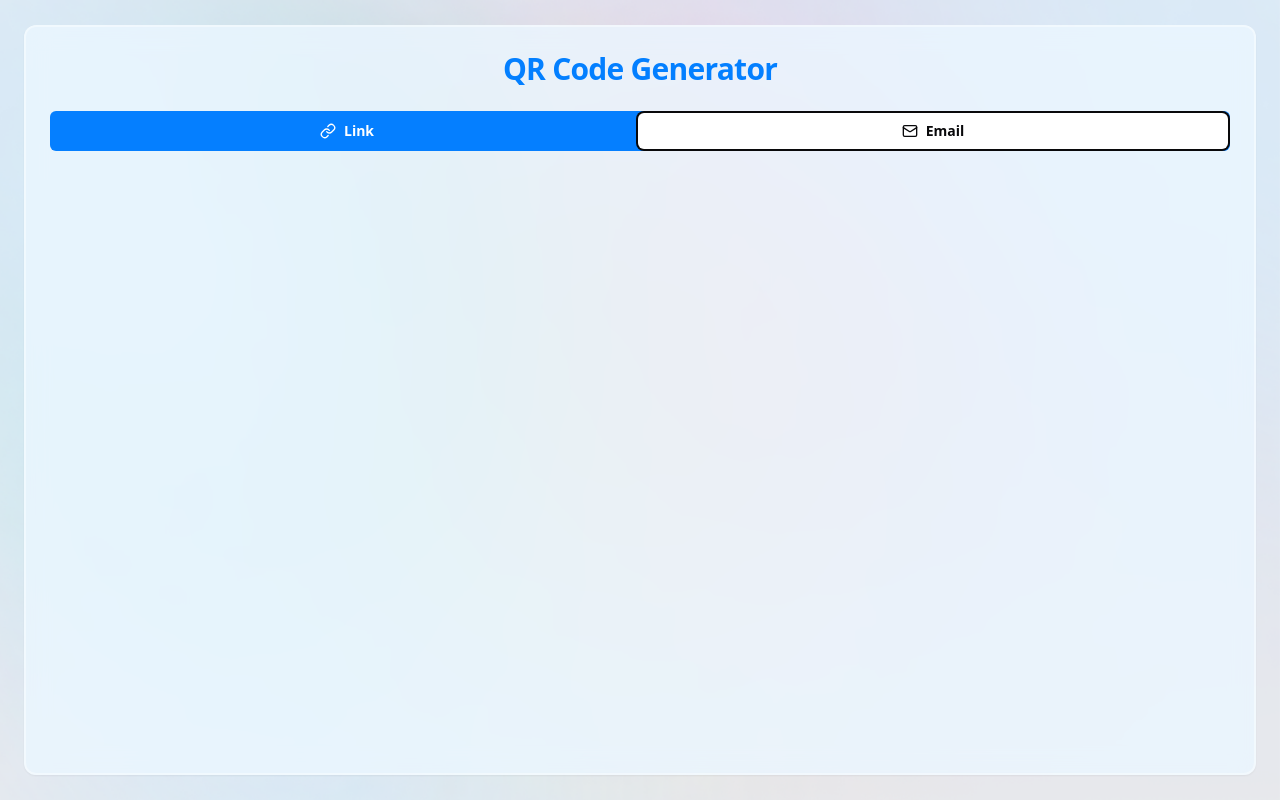
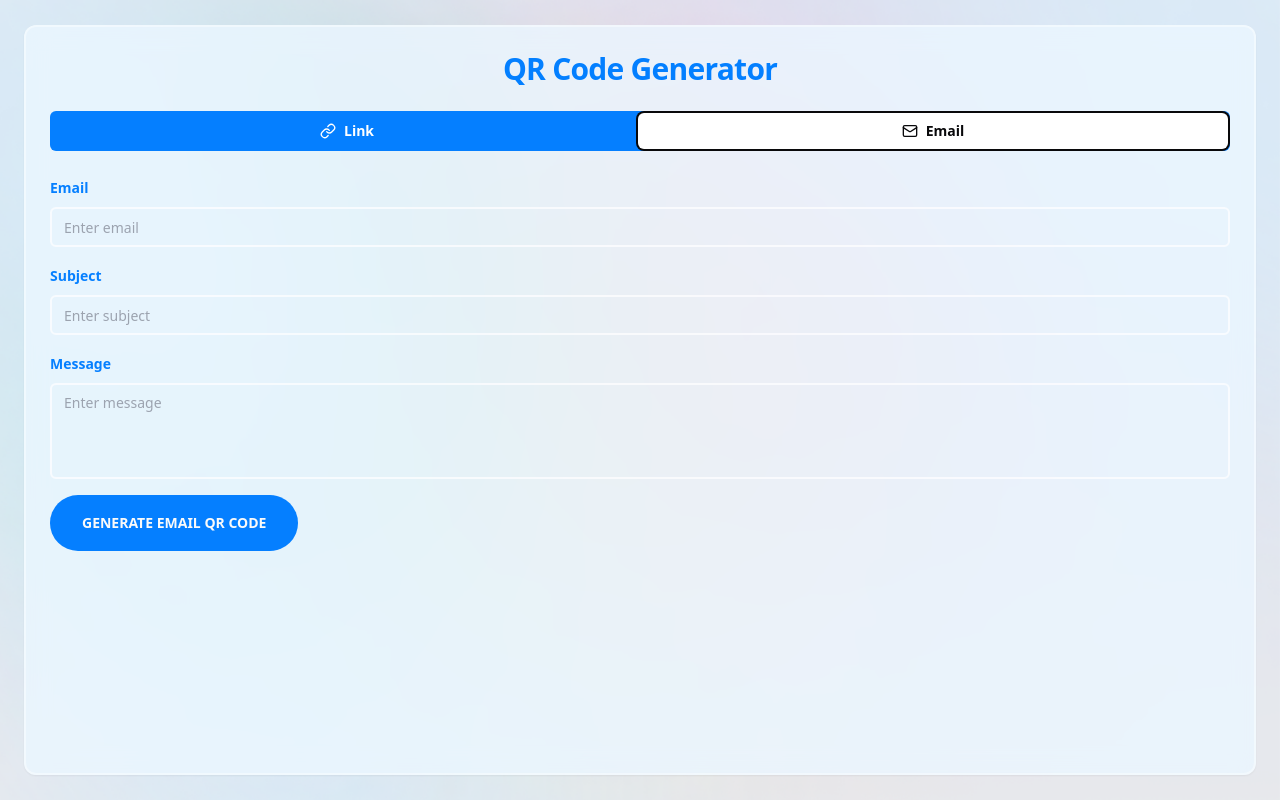
Before and after one commit to khalid-tourhzaoui/QR-CODE-GENERATOR, a Next.js app: page / in a window 1280 px wide. Both pictures are taken after a click on the tab "Email". Built offline with nearby package versions, Linux system fonts and the light colour scheme.

Commit message:
feat TabsContent

```diff
--- a/app/components/QrCodeGenerator.tsx
+++ b/app/components/QrCodeGenerator.tsx
@@ -3,10 +3,19 @@
 import { Card, CardContent} from "@/components/ui/card";
 import { Tabs,TabsList, TabsTrigger } from "@/components/ui/tabs";
 import { Link, Mail } from "lucide-react";
-
+import TabsContentText from "./TabsContentText";
+import TabsContentEmail from "./TabsContentEmail";
 import CardTHead from "./CardTHead";
 function QrCodeGenerator() {
+  const [url, setUrl] = React.useState("");
+  const [color, setColor] = React.useState("#ffffff");
+  const [bgColor, setBgColor] = React.useState("#057FFF");
+  const [logo, setLogo] = React.useState<string | null>(null);
+  const [logoFile, setLogoFile] = React.useState<File | null>(null);
   const [qrType, setQrType] = React.useState("link");
+  const [email, setEmail] = React.useState("");
+  const [subject, setSubject] = React.useState("");
+  const [message, setMessage] = React.useState("");
   return (
     <div className="relative z-30 mx-6 my-4 flex max-w-[1250px] w-full min-h-[750px] h-full">
       <Card className="flex-1 flex flex-col w-full h-auto mx-auto bg-[#ecf7ff]/80 backdrop-blur-md shadow-sm border-2 border-white/40 rounded-xl">
@@ -25,6 +34,9 @@
                     Email
                   </TabsTrigger>
                 </TabsList>
+                <TabsContentText url={url} setUrl={setUrl}/>
+                <TabsContentEmail email={email} setEmail={setEmail} message={message}
+                setMessage={setMessage} subject={subject} setSubject={setSubject}/>
               </Tabs>
             </div>
           </div>
--- /dev/null
+++ b/app/components/TabsContentEmail.tsx
@@ -0,0 +1,68 @@
+import React from "react";
+import { TabsContent } from "@/components/ui/tabs";
+import { Label } from "@/components/ui/label";
+import { Input } from "@/components/ui/input";
+import { Textarea } from "@/components/ui/textarea";
+import { Button } from "@/components/ui/button";
+function TabsContentEmail({
+  email,
+  setEmail,
+  subject,
+  setSubject,
+  message,
+  setMessage,
+  handleEmailInput,
+}) {
+  return (
+    <TabsContent value="email">
+      <div className="space-y-4">
+        <div className="space-y-2">
+          <Label htmlFor="email" className="font-semibold text-[#057FFF]">
+            Email
+          </Label>
+          <Input
+            id="email"
+            type="email"
+            value={email}
+            placeholder="Enter email"
+            onChange={(e) => setEmail(e.target.value)}
+            className="w-full border-2 bg-transparent  border-white/70 focus:border-[#057FFF]/70 rounded-md outline-none focus-visible:ring-0 placeholder:text-gray-400"
+          />
+        </div>
+        <div className="space-y-2">
+          <Label htmlFor="subject" className="font-semibold text-[#057FFF]">
+            Subject
+          </Label>
+          <Input
+            id="subject"
+            type="text"
+            value={subject}
+            placeholder="Enter subject"
+            onChange={(e) => setSubject(e.target.value)}
+            className="w-full border-2 bg-transparent  border-white/70 focus:border-[#057FFF]/70 rounded-md outline-none focus-visible:ring-0 placeholder:text-gray-400"
+          />
+        </div>
+        <div className="space-y-2">
+          <Label htmlFor="message" className="font-semibold text-[#057FFF]">
+            Message
+          </Label>
+          <Textarea
+            id="message"
+            value={message}
+            placeholder="Enter message"
+            onChange={(e) => setMessage(e.target.value)}
+            className="w-full border-2 bg-transparent  border-white/70 focus:border-[#057FFF]/70 rounded-md outline-none focus-visible:ring-0 placeholder:text-gray-400 h-24 resize-none"
+          />
+        </div>
+        <Button
+          className="py-7 px-8 bg-[#057FFF] font-bold rounded-full uppercase"
+          onClick={handleEmailInput}
+        >
+          Generate Email QR Code
+        </Button>
+      </div>
+    </TabsContent>
+  );
+}
+
+export default TabsContentEmail;
--- /dev/null
+++ b/app/components/TabsContentText.tsx
@@ -0,0 +1,22 @@
+import React from "react";
+import {TabsContent} from "@/components/ui/tabs";
+import { Label } from "@/components/ui/label";
+import { Input } from "@/components/ui/input";
+function TabsContentText({url,setUrl}) {
+  return (
+    <TabsContent value="link">
+      <div className="space-y-6">
+        <div className="space-y-2">
+          <Label htmlFor="url" className="font-semibold text-[#057FFF]">URL</Label>
+          <Input id="url" type="text" value={url}
+            placeholder="https://example.com"
+            onChange={(e) => setUrl(e.target.value)}
+            className="w-full border-2 bg-transparent  border-white/70 focus:border-[#057FFF]/70 rounded-md outline-none focus-visible:ring-0 placeholder:text-gray-400"
+          />
+        </div>
+      </div>
+    </TabsContent>
+  );
+}
+
+export default TabsContentText;
--- /dev/null
+++ b/components/ui/button.tsx
@@ -0,0 +1,56 @@
+import * as React from "react"
+import { Slot } from "@radix-ui/react-slot"
+import { cva, type VariantProps } from "class-variance-authority"
+
+import { cn } from "@/lib/utils"
+
+const buttonVariants = cva(
+  "inline-flex items-center justify-center gap-2 whitespace-nowrap rounded-md text-sm font-medium ring-offset-background transition-colors focus-visible:outline-none focus-visible:ring-2 focus-visible:ring-ring focus-visible:ring-offset-2 disabled:pointer-events-none disabled:opacity-50 [&_svg]:pointer-events-none [&_svg]:size-4 [&_svg]:shrink-0",
+  {
+    variants: {
+      variant: {
+        default: "bg-primary text-primary-foreground hover:bg-primary/90",
+        destructive:
+          "bg-destructive text-destructive-foreground hover:bg-destructive/90",
+        outline:
+          "border border-input bg-background hover:bg-accent hover:text-accent-foreground",
+        secondary:
+          "bg-secondary text-secondary-foreground hover:bg-secondary/80",
+        ghost: "hover:bg-accent hover:text-accent-foreground",
+        link: "text-primary underline-offset-4 hover:underline",
+      },
+      size: {
+        default: "h-10 px-4 py-2",
+        sm: "h-9 rounded-md px-3",
+        lg: "h-11 rounded-md px-8",
+        icon: "h-10 w-10",
+      },
+    },
+    defaultVariants: {
+      variant: "default",
+      size: "default",
+    },
+  }
+)
+
+export interface ButtonProps
+  extends React.ButtonHTMLAttributes<HTMLButtonElement>,
+    VariantProps<typeof buttonVariants> {
+  asChild?: boolean
+}
+
+const Button = React.forwardRef<HTMLButtonElement, ButtonProps>(
+  ({ className, variant, size, asChild = false, ...props }, ref) => {
+    const Comp = asChild ? Slot : "button"
+    return (
+      <Comp
+        className={cn(buttonVariants({ variant, size, className }))}
+        ref={ref}
+        {...props}
+      />
+    )
+  }
+)
+Button.displayName = "Button"
+
+export { Button, buttonVariants }
--- /dev/null
+++ b/components/ui/input.tsx
@@ -0,0 +1,22 @@
+import * as React from "react"
+
+import { cn } from "@/lib/utils"
+
+const Input = React.forwardRef<HTMLInputElement, React.ComponentProps<"input">>(
+  ({ className, type, ...props }, ref) => {
+    return (
+      <input
+        type={type}
+        className={cn(
+          "flex h-10 w-full rounded-md border border-input bg-background px-3 py-2 text-base ring-offset-background file:border-0 file:bg-transparent file:text-sm file:font-medium file:text-foreground placeholder:text-muted-foreground focus-visible:outline-none focus-visible:ring-2 focus-visible:ring-ring focus-visible:ring-offset-2 disabled:cursor-not-allowed disabled:opacity-50 md:text-sm",
+          className
+        )}
+        ref={ref}
+        {...props}
+      />
+    )
+  }
+)
+Input.displayName = "Input"
+
+export { Input }
--- /dev/null
+++ b/components/ui/label.tsx
@@ -0,0 +1,26 @@
+"use client"
+
+import * as React from "react"
+import * as LabelPrimitive from "@radix-ui/react-label"
+import { cva, type VariantProps } from "class-variance-authority"
+
+import { cn } from "@/lib/utils"
+
+const labelVariants = cva(
+  "text-sm font-medium leading-none peer-disabled:cursor-not-allowed peer-disabled:opacity-70"
+)
+
+const Label = React.forwardRef<
+  React.ElementRef<typeof LabelPrimitive.Root>,
+  React.ComponentPropsWithoutRef<typeof LabelPrimitive.Root> &
+    VariantProps<typeof labelVariants>
+>(({ className, ...props }, ref) => (
+  <LabelPrimitive.Root
+    ref={ref}
+    className={cn(labelVariants(), className)}
+    {...props}
+  />
+))
+Label.displayName = LabelPrimitive.Root.displayName
+
+export { Label }
--- /dev/null
+++ b/components/ui/textarea.tsx
@@ -0,0 +1,22 @@
+import * as React from "react"
+
+import { cn } from "@/lib/utils"
+
+const Textarea = React.forwardRef<
+  HTMLTextAreaElement,
+  React.ComponentProps<"textarea">
+>(({ className, ...props }, ref) => {
+  return (
+    <textarea
+      className={cn(
+        "flex min-h-[80px] w-full rounded-md border border-input bg-background px-3 py-2 text-base ring-offset-background placeholder:text-muted-foreground focus-visible:outline-none focus-visible:ring-2 focus-visible:ring-ring focus-visible:ring-offset-2 disabled:cursor-not-allowed disabled:opacity-50 md:text-sm",
+        className
+      )}
+      ref={ref}
+      {...props}
+    />
+  )
+})
+Textarea.displayName = "Textarea"
+
+export { Textarea }
--- a/package.json
+++ b/package.json
@@ -9,6 +9,8 @@
     "lint": "next lint"
   },
   "dependencies": {
+    "@radix-ui/react-label": "^2.1.0",
+    "@radix-ui/react-slot": "^1.1.0",
     "@radix-ui/react-tabs": "^1.1.1",
     "class-variance-authority": "^0.7.1",
     "clsx": "^2.1.1",
```
Also changed, not shown: 1 other file (tests, documents, lock files or other folders).
